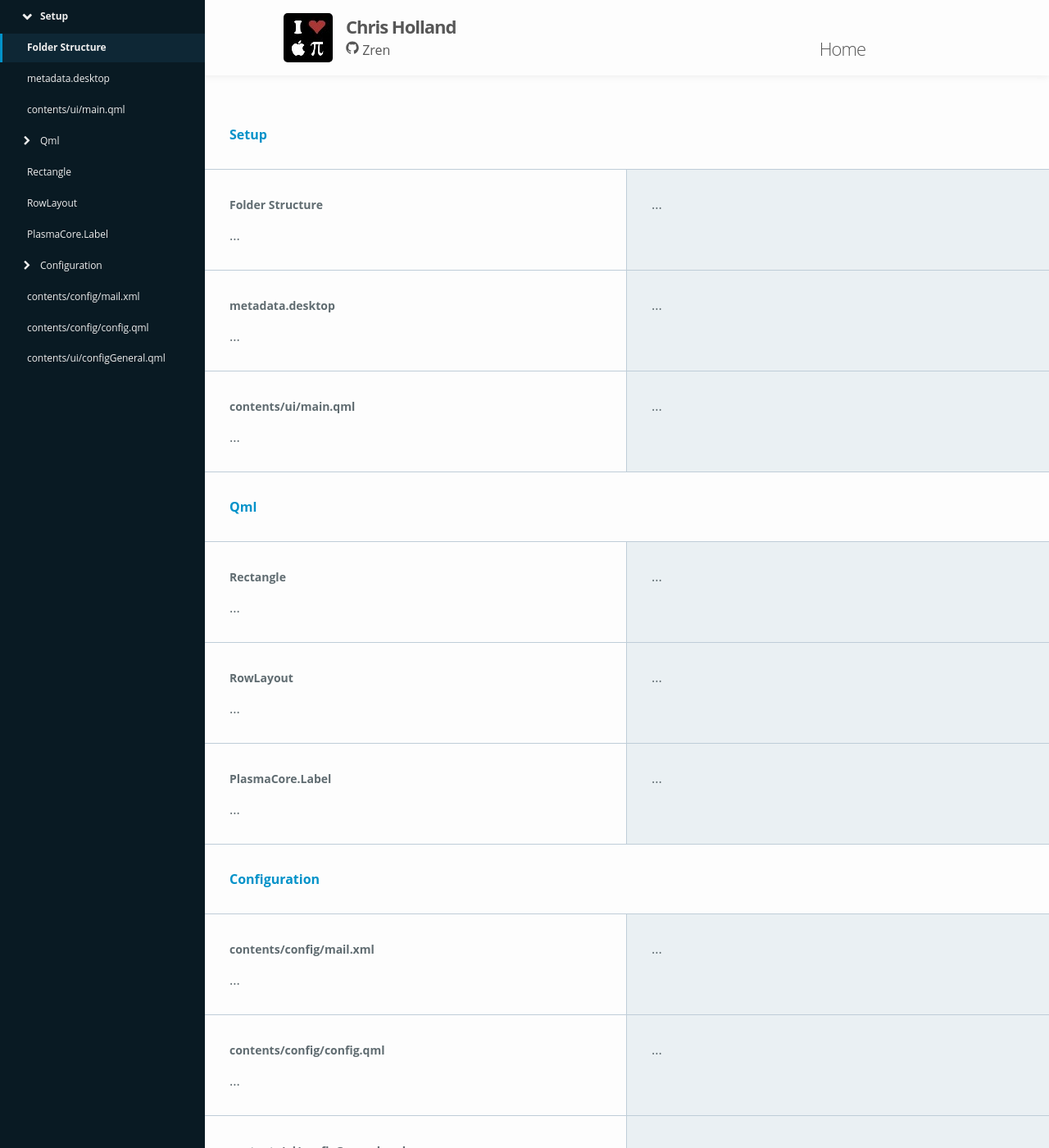
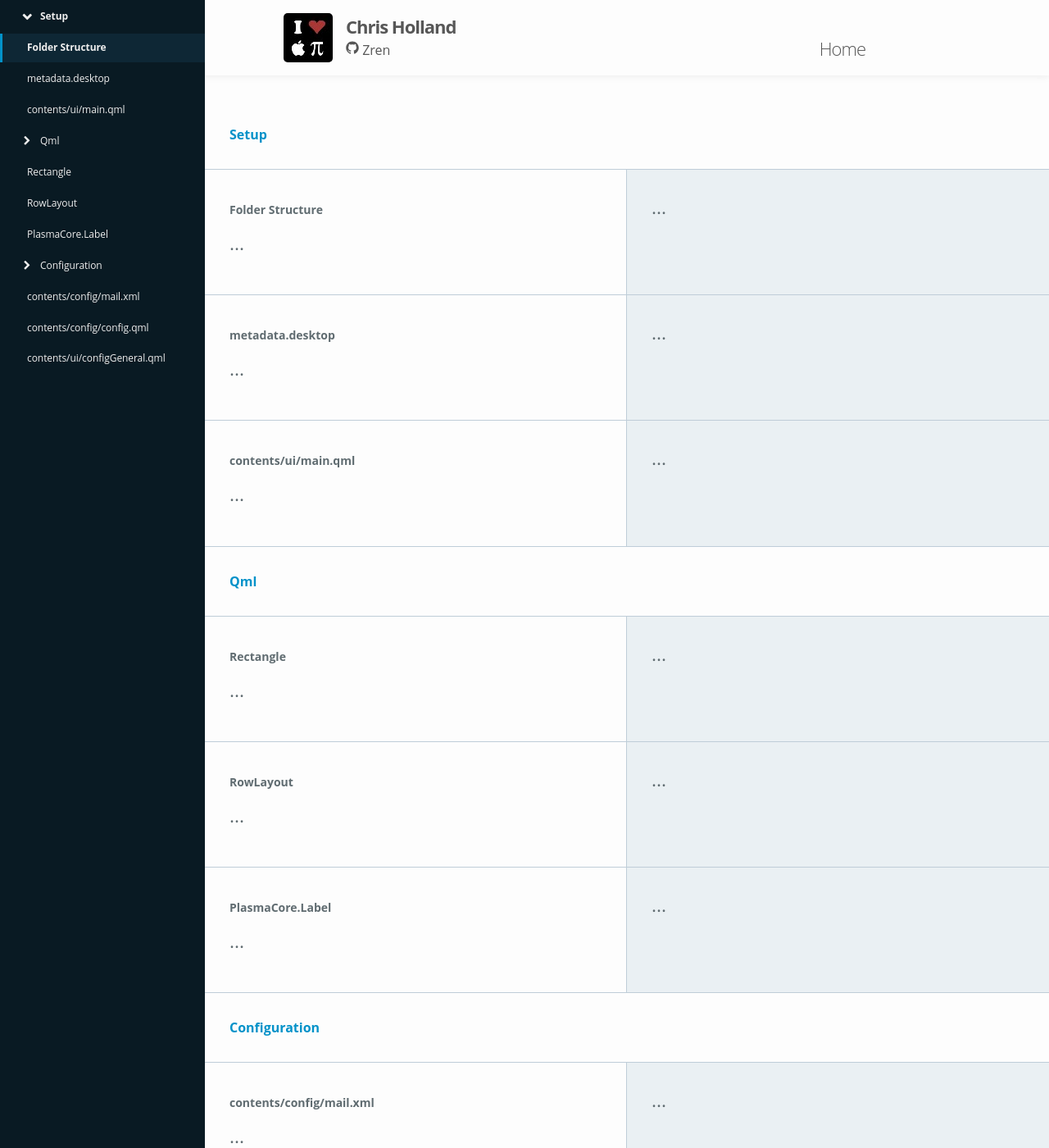
Before and after one commit to Zren/zren.github.io, a Jekyll site: the page built from kde_docs.md, in a window 1280 px wide and 1400 px high. Shown: the whole window at 82% size. Built offline with Jekyll 4.4.1, drawn with Linux system fonts in a browser that asks for light colours.

Commit message:
Pass docSection arguments through markdown filter.

```diff
--- a/_includes/docSection.html
+++ b/_includes/docSection.html
@@ -1,9 +1,9 @@
 <section id="{{ include.label | slugify }}">
 <div class="left">
 <h3>{{ include.label }}</h3>
-{{ include.sectionLeft }}
+{{ include.sectionLeft | markdownify }}
 </div>
 <div class="right">
-{{ include.sectionRight }}
+{{ include.sectionRight | markdownify }}
 </div>
 </section>
```
